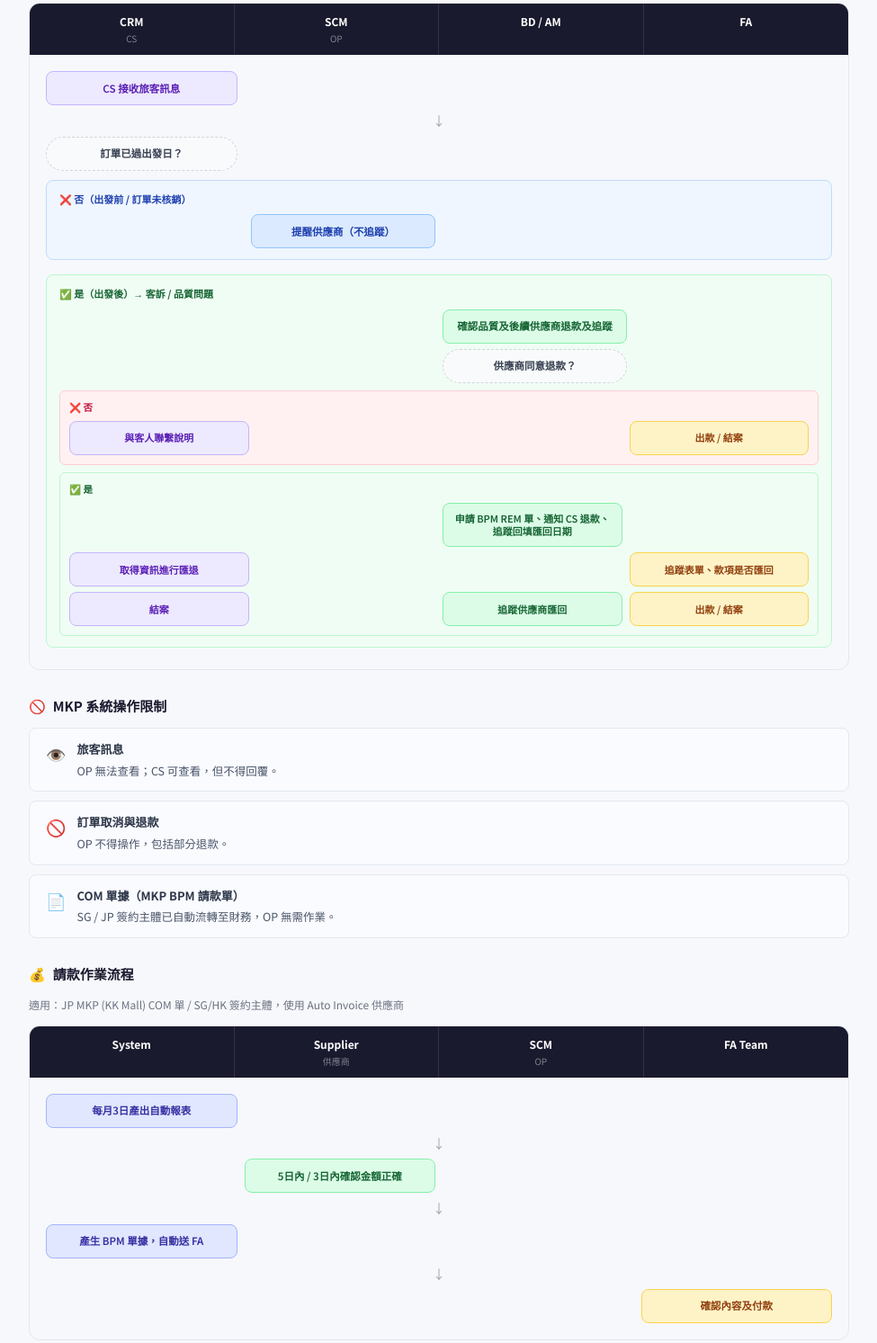
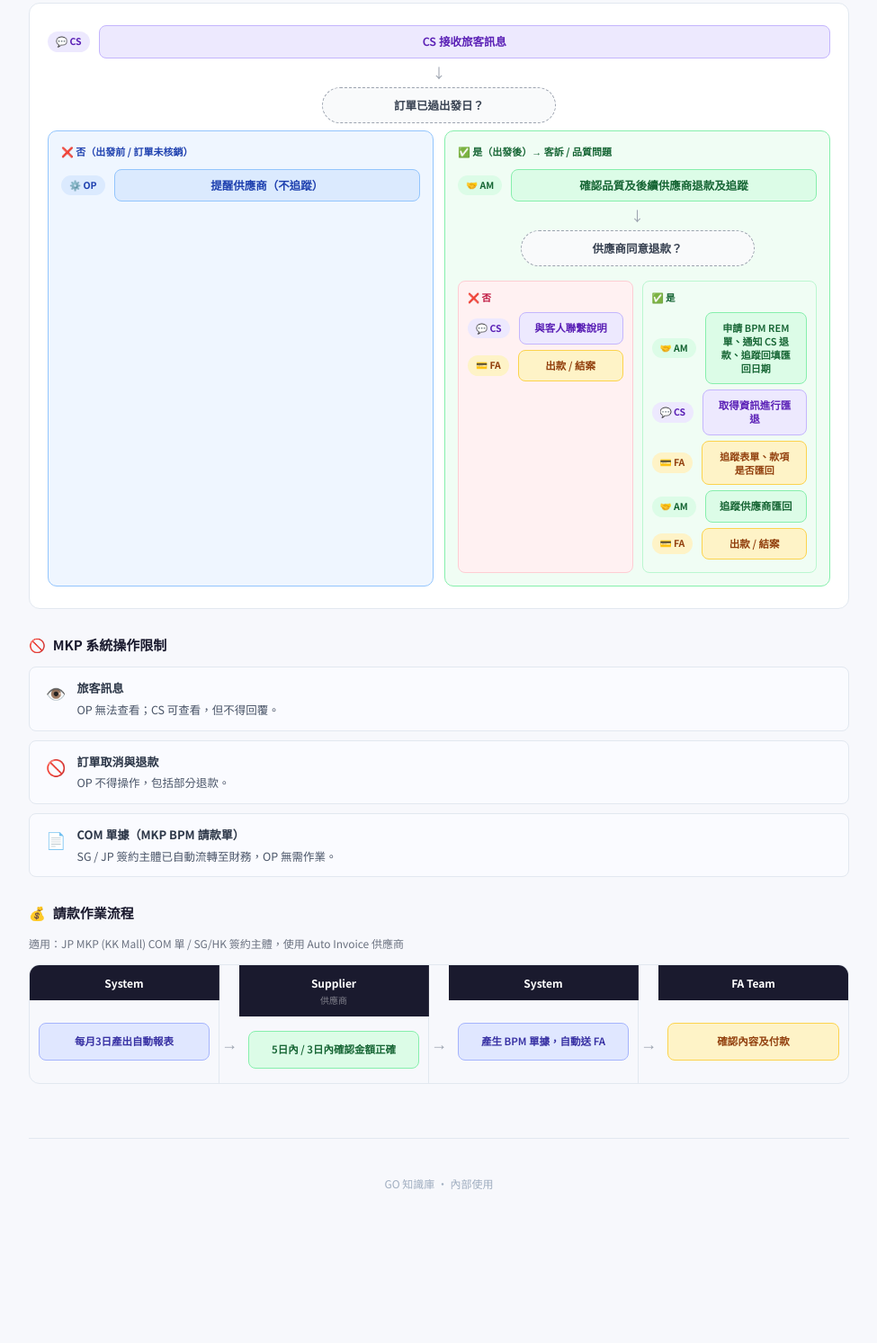
Before and after one commit to thisiswinnietseng/scm-wiki, a plain HTML site: page pages/mkp.html in a window 1280 px wide. Shown: the part 965-2458 px from the top of the page at 90% size, without its empty margins (152-1127 px from the left). After the commit the page ends 2410 px from the top, so only its background shows below. Drawn offline with Linux system fonts and the light colour scheme.

Commit message:
redesign MKP flow sections: clean vertical timeline + horizontal payment steps

```diff
--- a/pages/mkp.html
+++ b/pages/mkp.html
@@ -94,6 +94,68 @@
     .restrict-icon { font-size: 18px; flex-shrink: 0; margin-top: 1px; }
     .restrict-title { font-size: 13px; font-weight: 700; color: #2d3748; margin-bottom: 3px; }
     .restrict-desc  { font-size: 12.5px; color: #4a5568; line-height: 1.55; }
+
+    /* ── 新版流程圖 ── */
+    .vf-wrap { background:#fff; border:1px solid #e2e8f0; border-radius:12px; padding:24px 20px; }
+    .vf-step { display:flex; align-items:center; gap:10px; margin-bottom:4px; }
+    .vf-badge {
+      font-size:10.5px; font-weight:700; padding:3px 9px; border-radius:20px;
+      white-space:nowrap; flex-shrink:0;
+    }
+    .vf-badge.cs  { background:#ede9fe; color:#5b21b6; }
+    .vf-badge.op  { background:#dbeafe; color:#1e40af; }
+    .vf-badge.am  { background:#dcfce7; color:#166534; }
+    .vf-badge.fa  { background:#fef3c7; color:#92400e; }
+    .vf-node {
+      flex:1; border-radius:8px; padding:9px 14px; font-size:12.5px; font-weight:600;
+      text-align:center; line-height:1.35;
+    }
+    .vf-node.cs  { background:#ede9fe; color:#5b21b6; border:1px solid #c4b5fd; }
+    .vf-node.op  { background:#dbeafe; color:#1e40af; border:1px solid #93c5fd; }
+    .vf-node.am  { background:#dcfce7; color:#166534; border:1px solid #86efac; }
+    .vf-node.fa  { background:#fef3c7; color:#92400e; border:1px solid #fcd34d; }
+    .vf-diamond {
+      margin:0 auto 4px; max-width:260px; border-radius:20px; padding:9px 20px;
+      font-size:12.5px; font-weight:600; text-align:center;
+      background:#f9fafb; border:1.5px dashed #9ca3af; color:#374151;
+    }
+    .vf-arr { text-align:center; font-size:15px; color:#9ca3af; margin:4px 0; }
+    .vf-branches { display:grid; grid-template-columns:1fr 1fr; gap:12px; margin-top:8px; }
+    .vf-branch { border-radius:10px; padding:14px 14px 14px; }
+    .vf-branch.no  { background:#eff6ff; border:1.5px solid #93c5fd; }
+    .vf-branch.yes { background:#f0fdf4; border:1.5px solid #86efac; }
+    .vf-branch-lbl { font-size:11px; font-weight:700; margin-bottom:10px; }
+    .vf-branch-lbl.no  { color:#1e40af; }
+    .vf-branch-lbl.yes { color:#166534; }
+    .vf-inner-branch { border-radius:8px; padding:10px; margin-top:8px; }
+    .vf-inner-branch.no  { background:#fff1f2; border:1px solid #fecdd3; }
+    .vf-inner-branch.yes { background:#f0fdf4; border:1px solid #bbf7d0; }
+    .vf-inner-lbl { font-size:10.5px; font-weight:700; margin-bottom:7px; }
+    .vf-inner-lbl.no  { color:#be123c; }
+    .vf-inner-lbl.yes { color:#166534; }
+
+    /* ── 請款流程 橫向 ── */
+    .pay-flow-wrap {
+      display:flex; align-items:flex-start; gap:0;
+      background:#fff; border:1px solid #e2e8f0; border-radius:12px; overflow:hidden;
+    }
+    .pay-step-col { flex:1; display:flex; flex-direction:column; align-items:center; }
+    .pay-role-hdr {
+      width:100%; text-align:center; padding:10px 4px; font-size:12px; font-weight:700;
+      background:#1a1a2e; color:#fff; border-right:1px solid rgba(255,255,255,0.1);
+    }
+    .pay-role-hdr span { display:block; font-size:10px; color:rgba(255,255,255,0.45); font-weight:400; margin-top:2px; }
+    .pay-step-col:last-child .pay-role-hdr { border-right:none; }
+    .pay-step-body { flex:1; width:100%; padding:16px 10px; display:flex; flex-direction:column; align-items:center; justify-content:center; }
+    .pay-card {
+      width:100%; border-radius:8px; padding:12px 8px; font-size:11.5px; font-weight:600;
+      text-align:center; line-height:1.5;
+    }
+    .pay-card.sys  { background:#e0e7ff; color:#3730a3; border:1px solid #a5b4fc; }
+    .pay-card.sup  { background:#dcfce7; color:#166534; border:1px solid #86efac; }
+    .pay-card.fa   { background:#fef3c7; color:#92400e; border:1px solid #fcd34d; }
+    .pay-card.empty{ background:transparent; border:none; }
+    .pay-arrow-col { display:flex; align-items:center; justify-content:center; padding:0 2px; margin-top:42px; font-size:18px; color:#9ca3af; flex-shrink:0; }
   </style>
   <style>
     .nav { height: 96px !important; position: relative; }
@@ -197,98 +259,87 @@
     <!-- ③ 完整作業流程 -->
     <div class="mkp-section">
       <h2>🔄 <span data-i18n="mkp-flow-title">完整作業流程</span></h2>
-      <div class="swimlane">
-        <div class="lane-header cols4">
-          <div class="lane-col">CRM<span>CS</span></div>
-          <div class="lane-col">SCM<span>OP</span></div>
-          <div class="lane-col">BD / AM</div>
-          <div class="lane-col">FA</div>
+      <div class="vf-wrap">
+
+        <!-- Step 1: CS 接收 -->
+        <div class="vf-step">
+          <div class="vf-badge cs">💬 CS</div>
+          <div class="vf-node cs" data-i18n="mkp-flow-s1">CS 接收旅客訊息</div>
         </div>
-        <div class="flow-body">
+        <div class="vf-arr">↓</div>
 
-          <!-- CS 接收 -->
-          <div class="flow-row cols4">
-            <div class="flow-box cs" data-i18n="mkp-flow-s1">CS 接收旅客訊息</div>
-            <div class="flow-box empty"></div>
-            <div class="flow-box empty"></div>
-            <div class="flow-box empty"></div>
-          </div>
-          <div class="flow-arrow">↓</div>
+        <!-- Decision 1 -->
+        <div class="vf-diamond" data-i18n="mkp-flow-d1">訂單已過出發日？</div>
 
-          <!-- 判斷：出發日 -->
-          <div class="flow-row cols4">
-            <div class="flow-box decision" data-i18n="mkp-flow-d1">訂單已過出發日？</div>
-            <div class="flow-box empty"></div>
-            <div class="flow-box empty"></div>
-            <div class="flow-box empty"></div>
-          </div>
+        <!-- Two main branches -->
+        <div class="vf-branches">
 
-          <!-- 否分支 -->
-          <div class="branch-block no">
-            <div class="branch-label no" data-i18n="mkp-flow-no-label">❌ 否（出發前 / 訂單未核銷）</div>
-            <div class="flow-row cols4">
-              <div class="flow-box empty"></div>
-              <div class="flow-box op" data-i18n="mkp-flow-op1">提醒供應商（不追蹤）</div>
-              <div class="flow-box empty"></div>
-              <div class="flow-box empty"></div>
+          <!-- Left: 否 -->
+          <div class="vf-branch no">
+            <div class="vf-branch-lbl no" data-i18n="mkp-flow-no-label">❌ 否（出發前 / 訂單未核銷）</div>
+            <div class="vf-step">
+              <div class="vf-badge op">⚙️ OP</div>
+              <div class="vf-node op" data-i18n="mkp-flow-op1">提醒供應商（不追蹤）</div>
             </div>
           </div>
 
-          <!-- 是分支 -->
-          <div class="branch-block yes">
-            <div class="branch-label yes" data-i18n="mkp-flow-yes-label">✅ 是（出發後）→ 客訴 / 品質問題</div>
+          <!-- Right: 是 -->
+          <div class="vf-branch yes">
+            <div class="vf-branch-lbl yes" data-i18n="mkp-flow-yes-label">✅ 是（出發後）→ 客訴 / 品質</div>
 
-            <!-- AM 確認 -->
-            <div class="flow-row cols4" style="margin-bottom:6px;">
-              <div class="flow-box empty"></div>
-              <div class="flow-box empty"></div>
-              <div class="flow-box am" data-i18n="mkp-flow-am1">確認品質及後續供應商退款及追蹤</div>
-              <div class="flow-box empty"></div>
+            <!-- AM 確認品質 -->
+            <div class="vf-step">
+              <div class="vf-badge am">🤝 AM</div>
+              <div class="vf-node am" data-i18n="mkp-flow-am1">確認品質及後續供應商退款及追蹤</div>
             </div>
+            <div class="vf-arr">↓</div>
 
-            <!-- 判斷：供應商同意？ -->
-            <div class="flow-row cols4" style="margin-bottom:6px;">
-              <div class="flow-box empty"></div>
-              <div class="flow-box empty"></div>
-              <div class="flow-box decision" data-i18n="mkp-flow-d2">供應商同意退款？</div>
-              <div class="flow-box empty"></div>
-            </div>
+            <!-- Decision 2 -->
+            <div class="vf-diamond" data-i18n="mkp-flow-d2">供應商同意退款？</div>
 
-            <!-- 否 -->
-            <div class="sub-branch no">
-              <div class="sub-label no" data-i18n="mkp-flow-no2-label">❌ 否</div>
-              <div class="flow-row cols4">
-                <div class="flow-box cs" style="font-size:11px;" data-i18n="mkp-flow-cs2">與客人聯繫說明</div>
-                <div class="flow-box empty"></div>
-                <div class="flow-box empty"></div>
-                <div class="flow-box fa" style="font-size:11px;" data-i18n="mkp-flow-fa1">出款 / 結案</div>
+            <!-- Sub-branches -->
+            <div style="display:grid;grid-template-columns:1fr 1fr;gap:10px;margin-top:8px;">
+
+              <!-- 否: CS 聯繫 -->
+              <div class="vf-inner-branch no">
+                <div class="vf-inner-lbl no" data-i18n="mkp-flow-no2-label">❌ 否</div>
+                <div class="vf-step" style="margin-bottom:6px;">
+                  <div class="vf-badge cs">💬 CS</div>
+                  <div class="vf-node cs" style="font-size:11.5px;" data-i18n="mkp-flow-cs2">與客人聯繫說明</div>
+                </div>
+                <div class="vf-step">
+                  <div class="vf-badge fa">💳 FA</div>
+                  <div class="vf-node fa" style="font-size:11.5px;" data-i18n="mkp-flow-fa1">出款 / 結案</div>
+                </div>
               </div>
-            </div>
 
-            <!-- 是 -->
-            <div class="sub-branch yes" style="margin-top:8px;">
-              <div class="sub-label yes" data-i18n="mkp-flow-yes2-label">✅ 是</div>
-              <div class="flow-row cols4" style="margin-bottom:6px;">
-                <div class="flow-box empty"></div>
-                <div class="flow-box empty"></div>
-                <div class="flow-box am" style="font-size:11px;" data-i18n="mkp-flow-am2">申請 BPM REM 單、通知 CS 退款、追蹤回填匯回日期</div>
-                <div class="flow-box empty"></div>
+              <!-- 是: BPM + 匯退 -->
+              <div class="vf-inner-branch yes">
+                <div class="vf-inner-lbl yes" data-i18n="mkp-flow-yes2-label">✅ 是</div>
+                <div class="vf-step" style="margin-bottom:6px;">
+                  <div class="vf-badge am">🤝 AM</div>
+                  <div class="vf-node am" style="font-size:11px;" data-i18n="mkp-flow-am2">申請 BPM REM 單、通知 CS 退款、追蹤匯回日期</div>
+                </div>
+                <div class="vf-step" style="margin-bottom:6px;">
+                  <div class="vf-badge cs">💬 CS</div>
+                  <div class="vf-node cs" style="font-size:11.5px;" data-i18n="mkp-flow-cs3">取得資訊進行匯退</div>
+                </div>
+                <div class="vf-step" style="margin-bottom:6px;">
+                  <div class="vf-badge fa">💳 FA</div>
+                  <div class="vf-node fa" style="font-size:11px;" data-i18n="mkp-flow-fa2">追蹤表單、款項是否匯回</div>
+                </div>
+                <div class="vf-step" style="margin-bottom:6px;">
+                  <div class="vf-badge am">🤝 AM</div>
+                  <div class="vf-node am" style="font-size:11.5px;" data-i18n="mkp-flow-am3">追蹤供應商匯回</div>
+                </div>
+                <div class="vf-step">
+                  <div class="vf-badge fa">💳 FA</div>
+                  <div class="vf-node fa" style="font-size:11.5px;" data-i18n="mkp-flow-fa3">出款 / 結案</div>
+                </div>
               </div>
-              <div class="flow-row cols4" style="margin-bottom:6px;">
-                <div class="flow-box cs" style="font-size:11px;" data-i18n="mkp-flow-cs3">取得資訊進行匯退</div>
-                <div class="flow-box empty"></div>
-                <div class="flow-box empty"></div>
-                <div class="flow-box fa" style="font-size:11px;" data-i18n="mkp-flow-fa2">追蹤表單、款項是否匯回</div>
-              </div>
-              <div class="flow-row cols4">
-                <div class="flow-box cs" style="font-size:11px;" data-i18n="mkp-flow-cs4">結案</div>
-                <div class="flow-box empty"></div>
-                <div class="flow-box am" style="font-size:11px;" data-i18n="mkp-flow-am3">追蹤供應商匯回</div>
-                <div class="flow-box fa" style="font-size:11px;" data-i18n="mkp-flow-fa3">出款 / 結案</div>
-              </div>
+
             </div>
           </div>
-
         </div>
       </div>
     </div>
@@ -326,42 +377,46 @@
       <h2>💰 <span data-i18n="mkp-pay-title">請款作業流程</span></h2>
       <p style="font-size:12px;color:#6b7280;margin-bottom:14px;" data-i18n="mkp-pay-subtitle">適用：JP MKP (KK Mall) COM 單 / SG/HK 簽約主體，使用 Auto Invoice 供應商</p>
 
-      <div class="swimlane">
-        <div class="lane-header cols4">
-          <div class="lane-col">System</div>
-          <div class="lane-col">Supplier<span>供應商</span></div>
-          <div class="lane-col">SCM<span>OP</span></div>
-          <div class="lane-col">FA Team</div>
-        </div>
-        <div class="flow-body">
-          <div class="flow-row cols4">
-            <div class="flow-box sys" data-i18n="mkp-pay-s1">每月3日產出自動報表</div>
-            <div class="flow-box empty"></div>
-            <div class="flow-box empty"></div>
-            <div class="flow-box empty"></div>
-          </div>
-          <div class="flow-arrow">↓</div>
-          <div class="flow-row cols4">
-            <div class="flow-box empty"></div>
-            <div class="flow-box sup" data-i18n="mkp-pay-s2">5日內 / 3日內確認金額正確</div>
-            <div class="flow-box empty"></div>
-            <div class="flow-box empty"></div>
-          </div>
-          <div class="flow-arrow">↓</div>
-          <div class="flow-row cols4">
-            <div class="flow-box sys" data-i18n="mkp-pay-s3">產生 BPM 單據，自動送 FA</div>
-            <div class="flow-box empty"></div>
-            <div class="flow-box empty"></div>
-            <div class="flow-box empty"></div>
-          </div>
-          <div class="flow-arrow">↓</div>
-          <div class="flow-row cols4">
-            <div class="flow-box empty"></div>
-            <div class="flow-box empty"></div>
-            <div class="flow-box empty"></div>
-            <div class="flow-box fa" data-i18n="mkp-pay-s4">確認內容及付款</div>
+      <div style="display:flex;align-items:stretch;border:1px solid #e2e8f0;border-radius:12px;overflow:hidden;">
+
+        <!-- Step 1: System -->
+        <div style="flex:1;display:flex;flex-direction:column;">
+          <div style="background:#1a1a2e;color:#fff;text-align:center;padding:10px 6px;font-size:12px;font-weight:700;border-right:1px solid rgba(255,255,255,0.1);">System</div>
+          <div style="flex:1;padding:16px 10px;display:flex;flex-direction:column;align-items:center;justify-content:center;gap:8px;border-right:1px solid #e2e8f0;">
+            <div style="width:100%;background:#e0e7ff;color:#3730a3;border:1px solid #a5b4fc;border-radius:8px;padding:11px 8px;font-size:11.5px;font-weight:600;text-align:center;line-height:1.5;" data-i18n="mkp-pay-s1">每月3日<br>產出自動報表</div>
           </div>
         </div>
+
+        <div style="display:flex;align-items:center;font-size:18px;color:#9ca3af;padding:0 2px;margin-top:42px;">→</div>
+
+        <!-- Step 2: Supplier -->
+        <div style="flex:1;display:flex;flex-direction:column;">
+          <div style="background:#1a1a2e;color:#fff;text-align:center;padding:10px 6px;font-size:12px;font-weight:700;border-right:1px solid rgba(255,255,255,0.1);">Supplier<span style="display:block;font-size:10px;color:rgba(255,255,255,0.45);font-weight:400;margin-top:2px;">供應商</span></div>
+          <div style="flex:1;padding:16px 10px;display:flex;flex-direction:column;align-items:center;justify-content:center;gap:8px;border-right:1px solid #e2e8f0;">
+            <div style="width:100%;background:#dcfce7;color:#166534;border:1px solid #86efac;border-radius:8px;padding:11px 8px;font-size:11.5px;font-weight:600;text-align:center;line-height:1.5;" data-i18n="mkp-pay-s2">5日內 / 3日內<br>確認金額正確</div>
+          </div>
+        </div>
+
+        <div style="display:flex;align-items:center;font-size:18px;color:#9ca3af;padding:0 2px;margin-top:42px;">→</div>
+
+        <!-- Step 3: System BPM -->
+        <div style="flex:1;display:flex;flex-direction:column;">
+          <div style="background:#1a1a2e;color:#fff;text-align:center;padding:10px 6px;font-size:12px;font-weight:700;border-right:1px solid rgba(255,255,255,0.1);">System</div>
+          <div style="flex:1;padding:16px 10px;display:flex;flex-direction:column;align-items:center;justify-content:center;gap:8px;border-right:1px solid #e2e8f0;">
+            <div style="width:100%;background:#e0e7ff;color:#3730a3;border:1px solid #a5b4fc;border-radius:8px;padding:11px 8px;font-size:11.5px;font-weight:600;text-align:center;line-height:1.5;" data-i18n="mkp-pay-s3">產生 BPM 單據<br>自動送 FA</div>
+          </div>
+        </div>
+
+        <div style="display:flex;align-items:center;font-size:18px;color:#9ca3af;padding:0 2px;margin-top:42px;">→</div>
+
+        <!-- Step 4: FA -->
+        <div style="flex:1;display:flex;flex-direction:column;">
+          <div style="background:#1a1a2e;color:#fff;text-align:center;padding:10px 6px;font-size:12px;font-weight:700;">FA Team</div>
+          <div style="flex:1;padding:16px 10px;display:flex;flex-direction:column;align-items:center;justify-content:center;gap:8px;">
+            <div style="width:100%;background:#fef3c7;color:#92400e;border:1px solid #fcd34d;border-radius:8px;padding:11px 8px;font-size:11.5px;font-weight:600;text-align:center;line-height:1.5;" data-i18n="mkp-pay-s4">確認內容<br>及付款</div>
+          </div>
+        </div>
+
       </div>
     </div>
 
```
